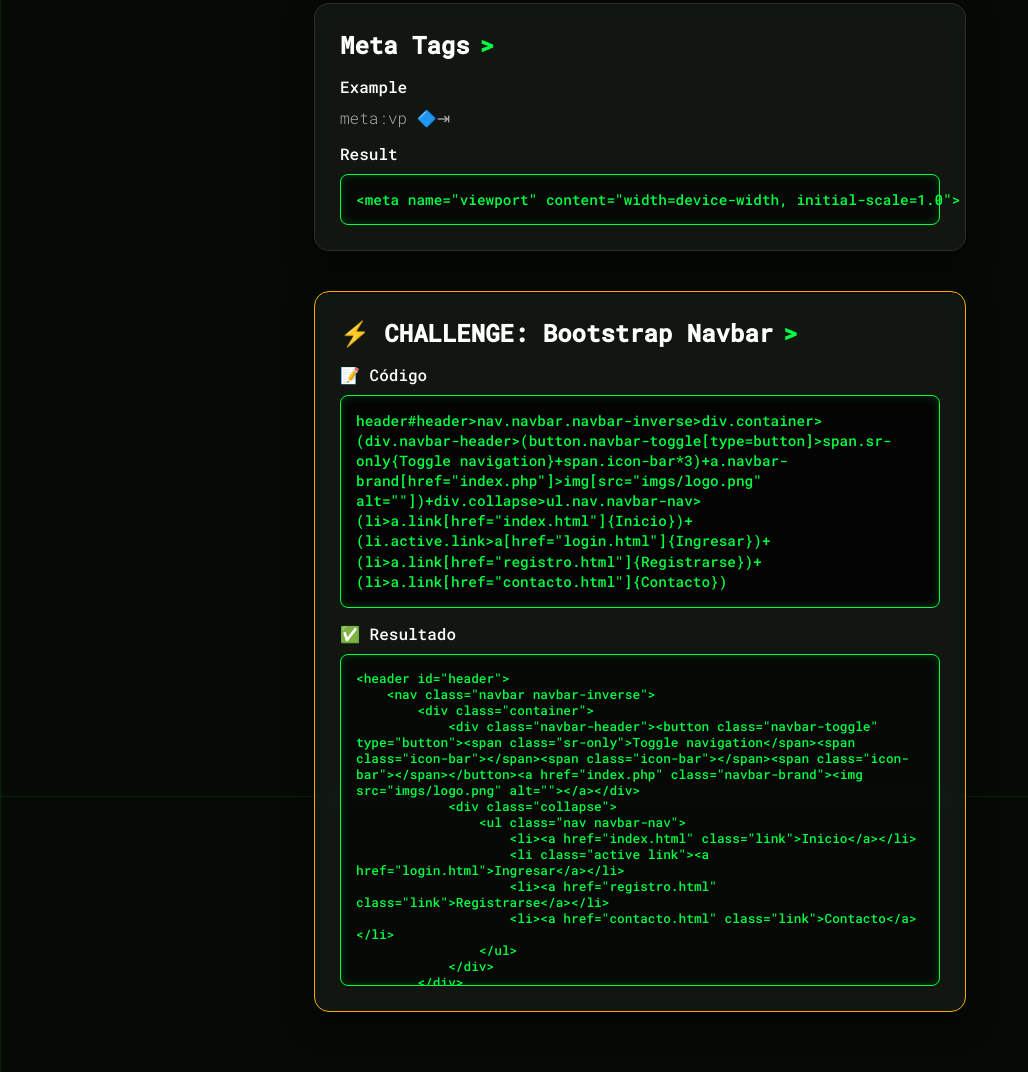
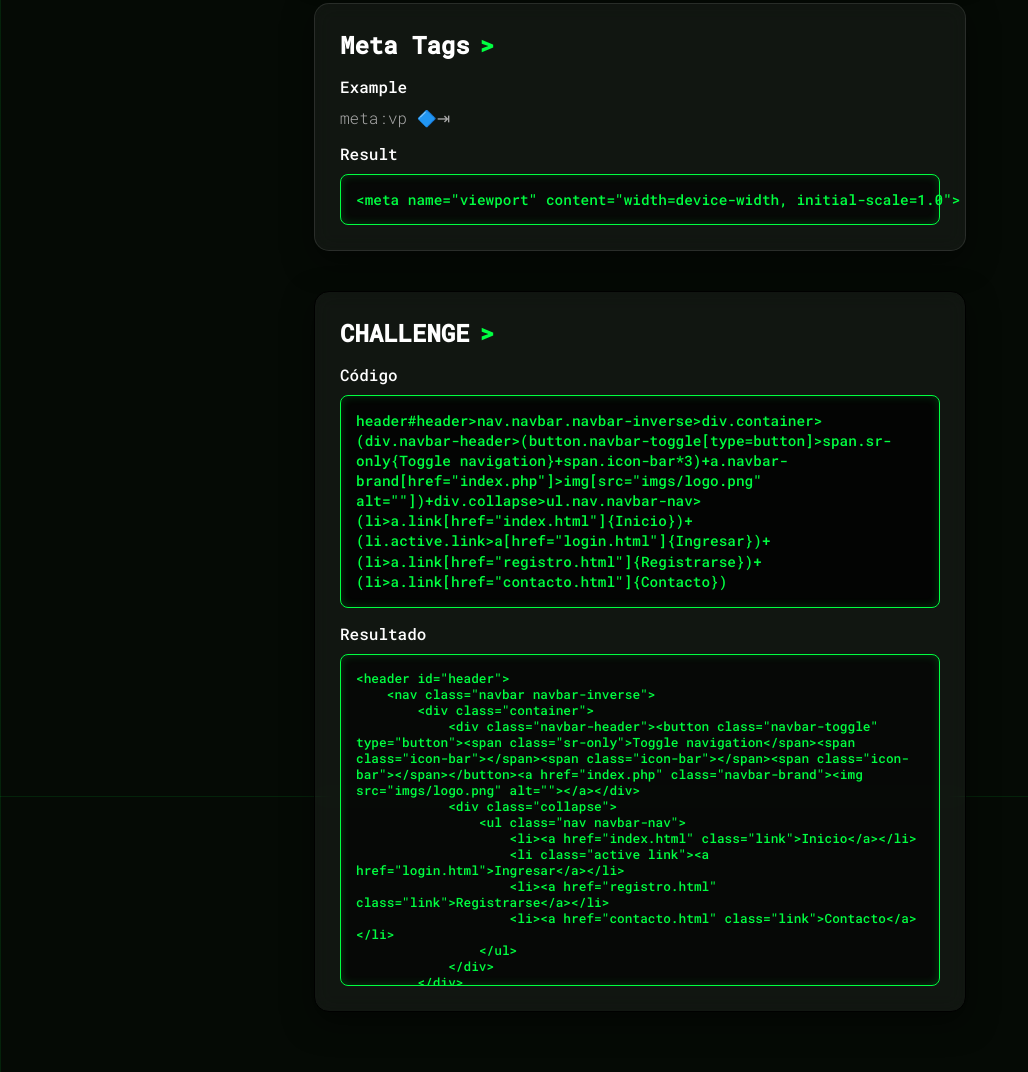
Before and after one commit to sebastiantabares81-web/adso3314566, a plain HTML site: page 01-emmet/index2.html in a window 1280 px wide. Shown: the part 5604-6676 px from the top of the page, without its empty margins (0-1028 px from the left). Drawn offline with nearby package versions, Linux system fonts and the light colour scheme.

Commit message:
modifique index

```diff
--- a/01-emmet/index2.html
+++ b/01-emmet/index2.html
@@ -189,13 +189,13 @@
             <div class="result-box">&lt;meta name="viewport" content="width=device-width, initial-scale=1.0"&gt;</div>
         </div>
 
-        <div class="card" style="border-color: #ffaa00;">
-            <h2>⚡ CHALLENGE: Bootstrap Navbar</h2>
+        <div class="card" style="border-color: #000000;">
+            <h2> CHALLENGE</h2>
 
-            <span class="example-label">📝 Código</span>
+            <span class="example-label"> Código</span>
             <div class="result-box" style="white-space: pre-wrap; background-color: rgba(0,0,0,0.8); font-size: 0.9rem; line-height: 1.4;">header#header>nav.navbar.navbar-inverse>div.container>(div.navbar-header>(button.navbar-toggle[type=button]>span.sr-only{Toggle navigation}+span.icon-bar*3)+a.navbar-brand[href="index.php"]>img[src="imgs/logo.png" alt=""])+div.collapse>ul.nav.navbar-nav>(li>a.link[href="index.html"]{Inicio})+(li.active.link>a[href="login.html"]{Ingresar})+(li>a.link[href="registro.html"]{Registrarse})+(li>a.link[href="contacto.html"]{Contacto})</div>
 
-            <span class="example-label">✅ Resultado</span>
+            <span class="example-label">Resultado</span>
             <div class="result-box" style="white-space: pre-wrap; font-size: 0.8rem; max-height: 300px; overflow-y: auto;">&lt;header id="header"&gt;
     &lt;nav class="navbar navbar-inverse"&gt;
         &lt;div class="container"&gt;
```
